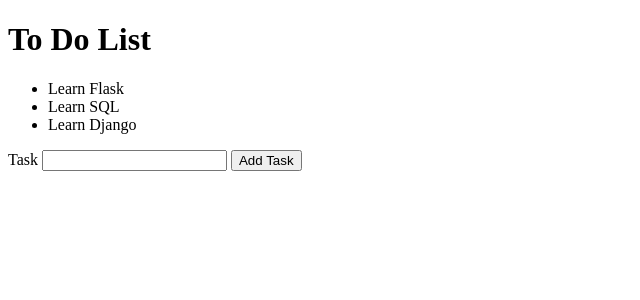
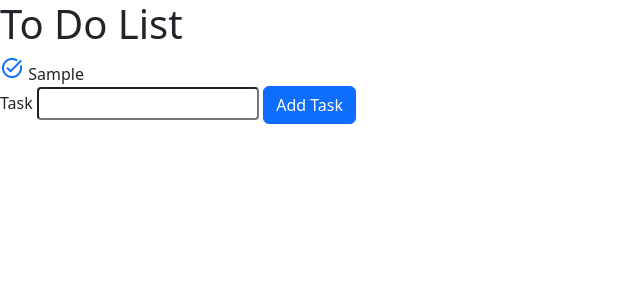
Before and after one commit to sjvandy/flask-todo, a Flask app: page / in a window 1280 px wide. Shown: the top 300 px of the page, without its empty margins (0-640 px from the left). Run offline with Flask 3, Linux system fonts and the light colour scheme; tables that the repository leaves empty hold one stand-in row (values such as "Sample post").

Commit message:
Integrate SQLAlchemy
Added Flask-SQLAlchemy to the project

```diff
--- a/app.py
+++ b/app.py
@@ -2,11 +2,23 @@
 from flask_wtf import FlaskForm
 from wtforms import StringField, SubmitField
 from wtforms.validators import DataRequired
+from flask_sqlalchemy import SQLAlchemy
+from typing import TYPE_CHECKING
 
 app = Flask(__name__)
 app.config['SECRET_KEY'] = 'You wish you knew'
+app.config['SQLALCHEMY_DATABASE_URI'] = 'sqlite:///myDB.db'
+app.config['SQLALCHEMY_TRACK_MODIFICATIONS'] = False
 
-task_list = ['Learn Flask', 'Learn SQL', 'Learn Django']
+db = SQLAlchemy(app)
+if TYPE_CHECKING:
+    from flask_sqlalchemy.model import Model
+    BaseModel = db.make_declarative_base(Model)
+
+
+class Task(db.Model):
+    id = db.Column(db.Integer, primary_key=True)
+    task = db.Column(db.String(100), index=True)
 
 class TaskForm(FlaskForm):
     task = StringField("Task", validators=[DataRequired()])
@@ -16,6 +28,15 @@
 def index():
     task_form = TaskForm()
     if task_form.validate_on_submit():
-        task_list.append(task_form.task.data)
+        new_task = Task(task=task_form.task.data)
+        db.session.add(new_task)
+        db.session.commit()
         return redirect(url_for('index'))
-    return render_template('index.html', todos = task_list, template_form = task_form)
+    return render_template('index.html', todos = Task.query.all(), template_form = task_form)
+
+@app.route('/remove/<int:task_id>')
+def remove_task(task_id):
+    task_to_remove = Task.query.get(task_id)
+    db.session.delete(task_to_remove)
+    db.session.commit()
+    return redirect(url_for('index'))
--- a/templates/index.html
+++ b/templates/index.html
@@ -4,19 +4,21 @@
     <meta charset="UTF-8">
     <meta name="viewport" content="width=device-width, initial-scale=1.0">
     <title>To Do List</title>
+    <link rel="stylesheet" href="https://fonts.googleapis.com/css2?family=Material+Symbols+Outlined:opsz,wght,FILL,GRAD@24,400,0,0" />
+    <link href="https://cdn.jsdelivr.net/npm/bootstrap@5.3.3/dist/css/bootstrap.min.css" rel="stylesheet" integrity="sha384-QWTKZyjpPEjISv5WaRU9OFeRpok6YctnYmDr5pNlyT2bRjXh0JMhjY6hW+ALEwIH" crossorigin="anonymous">
 </head>
 <body>
     <h1>To Do List</h1>
-    <ul>
-        {% for item in todos %}
-        <li>{{ item }}</li>
-        {% endfor %}
-    </ul>
+    {% for item in todos %}
+        <a href="{{url_for('remove_task', task_id=item.id)}}"><span class="material-symbols-outlined">task_alt</span></a> <label>{{ item.task }}</label><br>
+    {% endfor %}
+
     <form method="post">
         {{ template_form.hidden_tag() }}
-        {{ template_form.task.label }}
-        {{ template_form.task() }}
-        {{ template_form.submit() }}
+        {{ template_form.task.label() }}
+        {{ template_form.task(class='form-control-sm') }}
+        {{ template_form.submit(class='btn btn-primary') }}
     </form>
+    <script src="https://cdn.jsdelivr.net/npm/bootstrap@5.3.3/dist/js/bootstrap.bundle.min.js" integrity="sha384-YvpcrYf0tY3lHB60NNkmXc5s9fDVZLESaAA55NDzOxhy9GkcIdslK1eN7N6jIeHz" crossorigin="anonymous"></script>
 </body>
 </html>
```
Also changed, not shown: create_tasks.py (added, +16 -0 lines), 1 other file.
